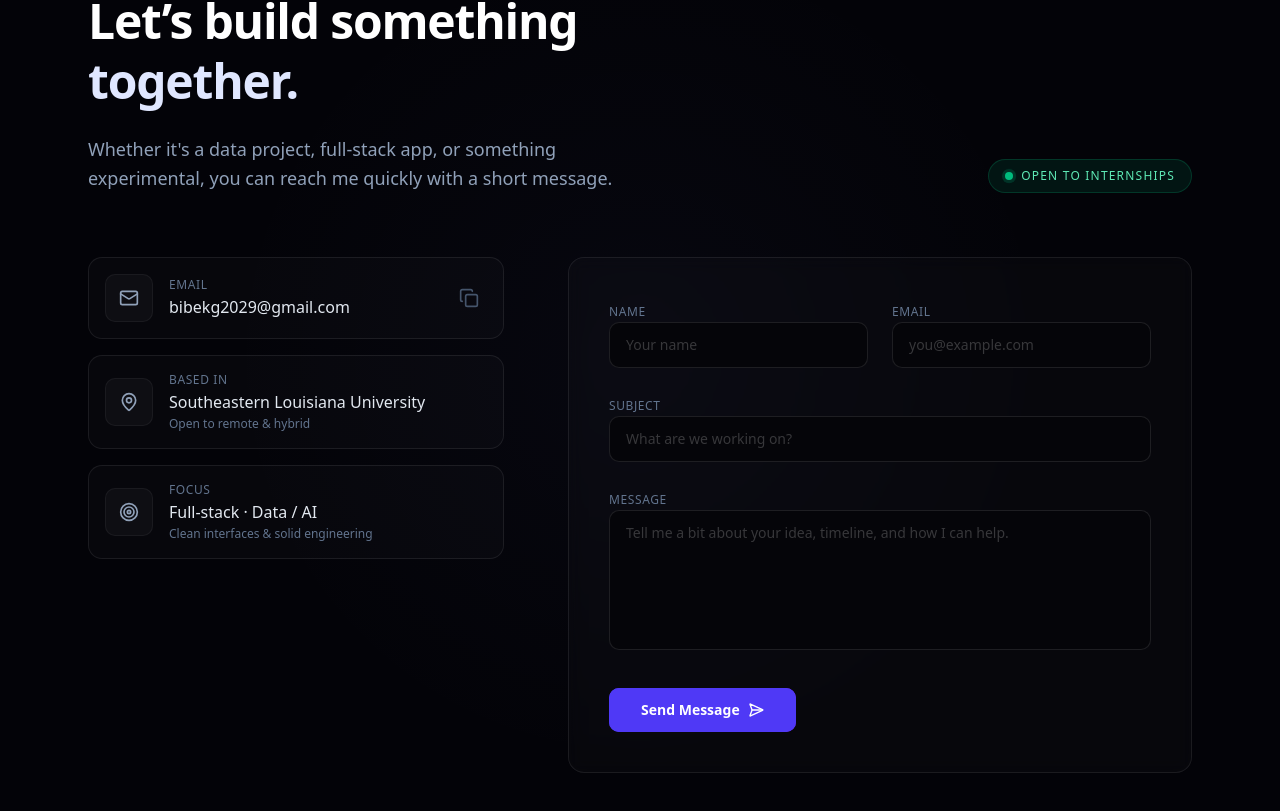
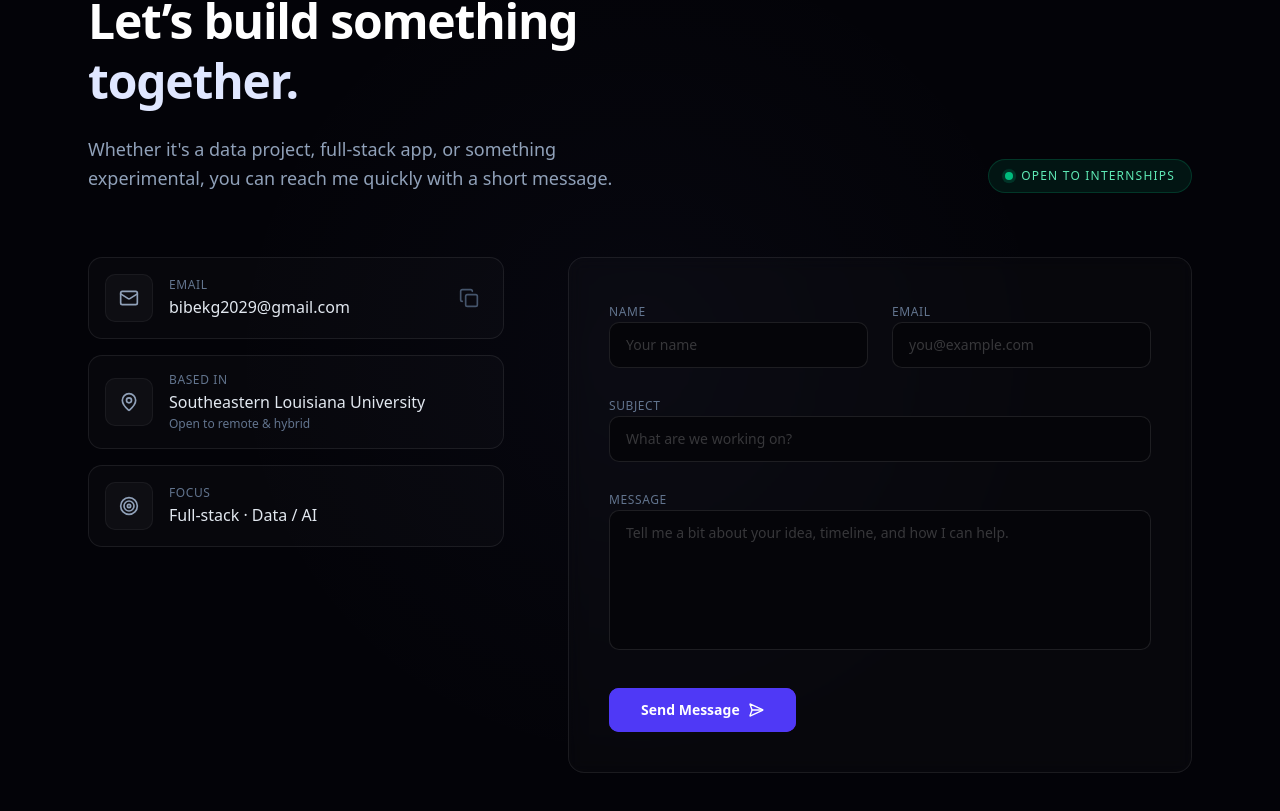
Before and after one commit to RavangDai/Portfolio, a Next.js app: page / in a window 1280 px wide. Shown: the part 3252-4063 px from the top of the page. Built offline with nearby package versions, Linux system fonts and the light colour scheme.

Commit message:
Redesign

```diff
--- a/src/components/ui/contact-section.tsx
+++ b/src/components/ui/contact-section.tsx
@@ -118,7 +118,7 @@ export function ContactSection() {
                 icon={Target}
                 label="Focus"
                 value="Full-stack · Data / AI"
-                subtitle="Clean interfaces & solid engineering"
+
               />
             </motion.div>
 
```
